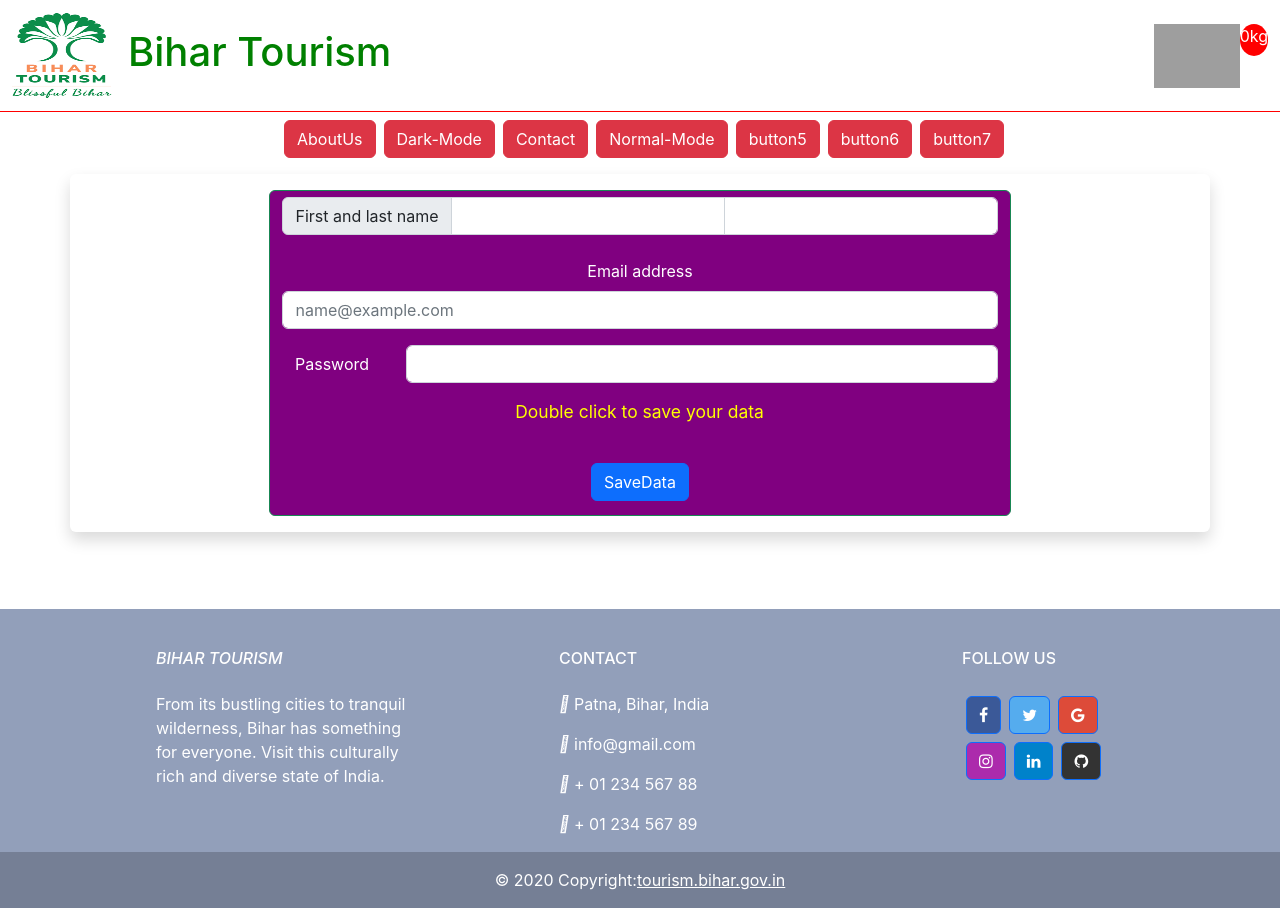
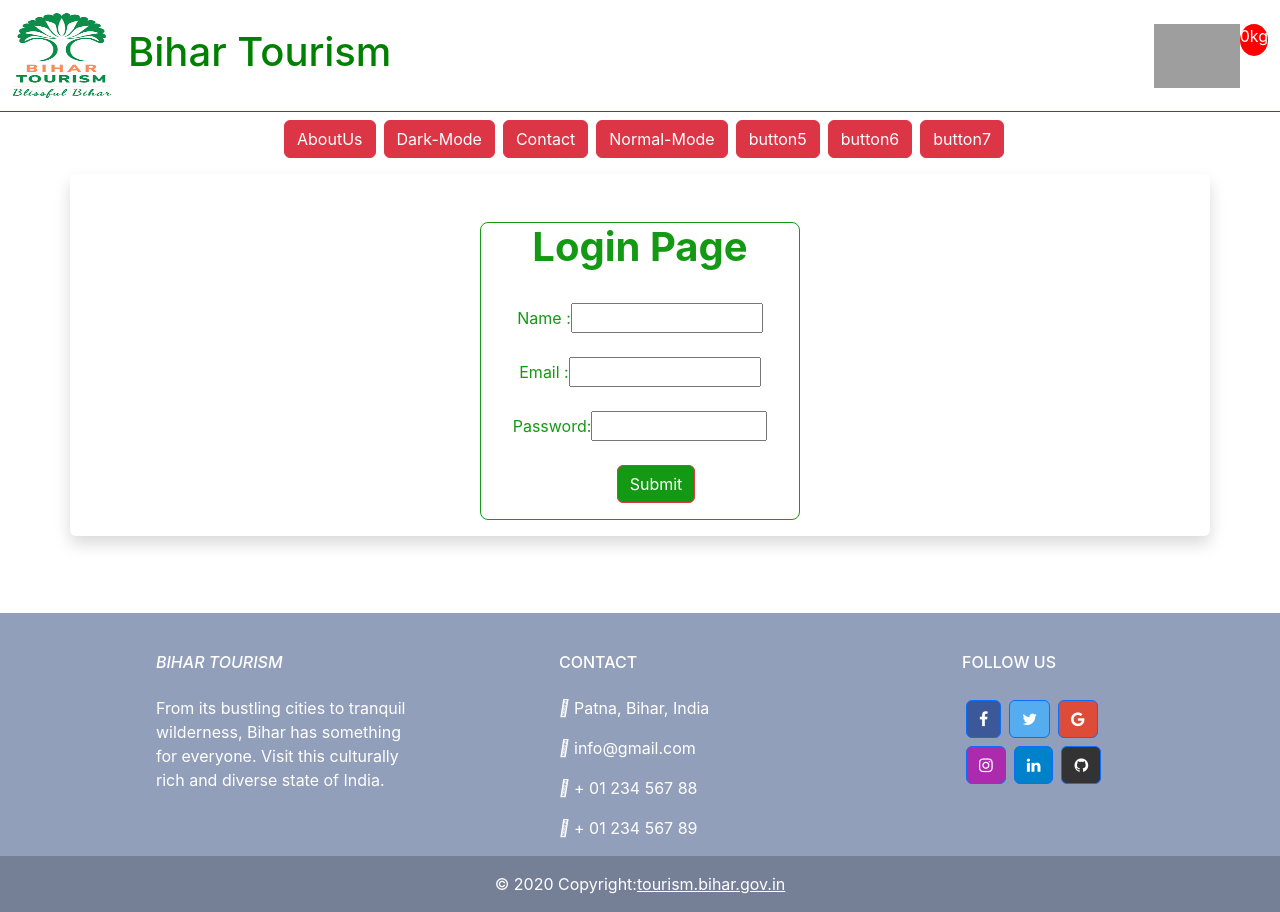
Before and after one commit to Vickykumarmishra/tourism-web-with-react, a React (Create React App) app in the folder client/: page / in a window 1280 px wide. Built offline with nearby package versions, Linux system fonts and the light colour scheme; grey boxes are pictures that could not be loaded.

Commit message:
backend addition

```diff
--- a/client/package.json
+++ b/client/package.json
@@ -6,13 +6,14 @@
     "@testing-library/jest-dom": "^5.16.5",
     "@testing-library/react": "^13.4.0",
     "@testing-library/user-event": "^13.5.0",
+    "express": "^4.18.2",
     "formik": "^2.2.9",
     "framer-motion": "^8.4.2",
     "jquery": "^3.6.1",
     "react": "^18.2.0",
     "react-dom": "^18.2.0",
     "react-redux": "^8.0.4",
-    "react-router-dom": "^6.4.2",
+    "react-router-dom": "^6.14.2",
     "react-scripts": "^5.0.1",
     "redux": "^4.2.1",
     "web-vitals": "^2.1.4",
--- a/client/src/component/Form.js
+++ b/client/src/component/Form.js
@@ -1,109 +1,116 @@
 
 import React from "react";
-import {  Link } from "react-router-dom";
-import {useFormik} from 'formik'; //install formik before starting
-import * as Yup from 'yup'
-import { motion } from "framer-motion";
+import { useState } from "react";
+import {  Link, NavLink } from "react-router-dom";
+import { motion } from "framer-motion"
 
-window.a=0//global declaration,isko kahi v likhenge to ye global hi kahlayega
-const Form = () => {
-
-  //console.log(window.a+'is value of a before onsubmit')
-  const formik= useFormik({
-    initialValues: {
-    firstName:'',
-    lastName:'',
-    password:'',
-    email:'',
-    },
-
-    validationSchema:Yup.object({
-firstName:Yup.string().max(10,'firstName must be less than equal to 10 characters')
-.required('this is required field'),
-
-password:Yup.string().min(6,'password must be of atleast 6 digit ')
-.required('password is required'),
-
-email:Yup.string()
-.email('please fill valid email')
-.required("this field is required"),
+import { useNavigate } from 'react-router-dom';
 
 
-    }),
+export default function Form(){
+  const [name, setName] = useState("");
+  const [email, setEmail] = useState("");
+  const [passw, setPass] = useState("");
+  const navigate = useNavigate();
 
-    onSubmit:(values)=>{//onsubmit has access to form's values
-      //console.log('value of a inside onsubmit='+ window.a);
-      console.log("form submitted",values);
-       window.a=1
-      //console.log('value of a inside onsubmit='+window.a);
-      window.b=1
-      //console.log(window.b);
+  function handleName() {
 
-    },
+    let named = document.getElementById("name").value;
+    let emailed = document.getElementById("email").value;
+    let password = document.getElementById("passwords").value;
+    setName(named);
+    setEmail(emailed);
+    setPass(password);
 
+  }
 
-  });
-  //console.log('value of a outside ='+ window.a);
+  function handleSubmit(event) {
+    event.preventDefault(); // Prevent the default form submission behavior
 
-  console.log(formik.errors)
-   return (
+    const url="https://lazy-pink-goshawk-ring.cyclic.app/posst"
+
+    if(name==''||email==''||passw==''){
+      alert('Please fill all the details before submission!')
+    }
+    else if(name!=''||email!=''||passw!=''){
+      fetch(url, {
+        method: "POST",
+        //mode: "no-cors",
+        headers: {
+          "Content-Type": "application/json",
+
+        },
+        body: JSON.stringify({ name, email, passw }),
+
+      })
+        .then(() => {
+          console.log("Data updated successfully");
+        })
+        .catch((error) => {
+          console.error("Error updating data:", error);
+        });
+        alert('data saved to database successfully')
+        navigate('/BiharTourismHome');
+    }
 
 
 
 
+}
+   return (
+
    <center><div className="container shadow p-3 mb-5 bg-body-tertiary rounded" >
 
 
-       <form  className="btn btn-outline-success" style={{backgroundColor:"purple"}} onSubmit={formik.handleSubmit}>
-
-       <div class="input-group">
-  <span class="input-group-text">First and last name</span>
-  <input type="text" aria-label="First name" class="form-control" name='firstName' onChange={formik.handleChange} value={formik.values.firstName}/> {/**jaise jaise input dalenge vo update hota jayega */}
-  <br/>
-  <input type="text" aria-label="Last name" class="form-control" name='lastName' onChange={formik.handleChange} value={formik.values.lastName}/>  {/**jaise jaise input dalenge vaise vaise value update hota jayega */}
-
-</div>
-{formik.errors.firstName && <p style={{color:'red'}}> {formik.errors.firstName}</p>}
-        <br/>
-
-        <div class="mb-3">
-  <label for="exampleFormControlInput1" className="form-label" style={{color:'white'}}>Email address</label>
-  <input type="email" className="form-control" id="exampleFormControlInput1" placeholder="name@example.com" name='email' onChange={formik.handleChange} value={formik.values.email}/>
-</div>
-{formik.errors.email && <p style={{color:'red'}}> {formik.errors.email}</p>}
-        <div class="mb-3 row">
-    <label for="inputPassword" class="col-sm-2 col-form-label" style={{color:'white'}}>Password</label>
-    <div class="col-sm-10">
-      <input type="password" class="form-control" id="inputPassword" name='password' onChange={formik.handleChange}  value={formik.values.password}/>
+    <div
+      className="container"
+      style={{
+        border: "0.1rem solid #149914",
+        width: "20rem",
+        marginTop: "2rem",
+        borderRadius:"0.5rem"
+      }}
+    >
+      <h1 style={{ marginBottom: "2rem" ,color:'#149914'}}>
+        <b>Login Page</b>
+      </h1>
+      <form onSubmit={handleSubmit} style={{color:'#149914'}}>
+        Name :
+        <input
+          name="name"
+          id="name"
+          onChange={handleName}
+          style={{ width: "12rem" }}
+        />
+        <br /> <br />
+        Email :
+        <input
+          name="email"
+          id="email"
+          onChange={handleName}
+          style={{ width: "12rem" }}
+        />
+        <br />
+        <br />
+        Password:
+        <input
+          type="password"
+          name="password"
+          id="passwords"
+          onChange={handleName}
+          style={{ width: "11rem" }}
+        />
+        <br />
+        <br />
+    <button type="submit" className="btn btn-danger" style={{ backgroundColor: "#149914", marginBottom: "1rem", marginLeft: "2rem"}} >Submit{" "}</button>
+      </form>
     </div>
-  </div>
-  {formik.errors.password && <p style={{color:'red'}}> {formik.errors.password}</p>}
-
-  <motion.p  animate={{scale:1.2,color:'yellow'}} initial={{scale:1,color:'red'}} transition={{duration:1,repeat:Infinity}} style={{color:'red'} }>Double click to save your data</motion.p>
-      <br></br>
-      {
-     window.a==0?<button type='submit' className="btn btn-primary"  id="savedata"  style={{color:'white'}}>SaveData</button>:<h1></h1>
-      }
-
-      {
-
-        window.b==1?<Link to='/BiharTourismHome' > <button type='button' className="btn btn-warning" >Login</button></Link>:<h1></h1>
-        //back karke dobara is login page par ayenge to a ka value
-
-      }
-
-
-
-      {/*we cannot use className with Link, to use className we will write 'Navlink' in place of Link */}
-       </form>
-       {/*we should not import browse,Link,Route etc , unless and until we have to use. */}
-
 
 
        </div></center>
    )
- }
- export default Form;
+        }
+
 
 /*useEffect :https://www.w3schools.com/react/react_useeffect.asp */
 /*react */
--- a/client/src/component/Login.js
+++ b/client/src/component/Login.js
@@ -3,11 +3,13 @@ import { BrowserRouter,Link } from 'react-router-dom'
 import { motion } from 'framer-motion'
 
 export default function Login() {
+
+
   return (
-    <div>
+    <div >
       <BrowserRouter>
 
-       <motion.Link to='/BiharTourismHome'><motion.button animate={{scale:1.2}} transition={{duration:0.7, repeat:Infinity}} type='submit' className="btn btn-outline-success" id="log">Login</motion.button></motion.Link>
+       <motion.Link to='/BiharTourismHome'><motion.button animate={{scale:1.2}} transition={{duration:0.7, repeat:Infinity}} type='submit' className="btn btn-outline-success" id="log" onClick={handleSubmit}>Login</motion.button></motion.Link>
 
       </BrowserRouter>
 
```
Also changed, not shown: 1 other file (tests, documents, lock files or other folders).
